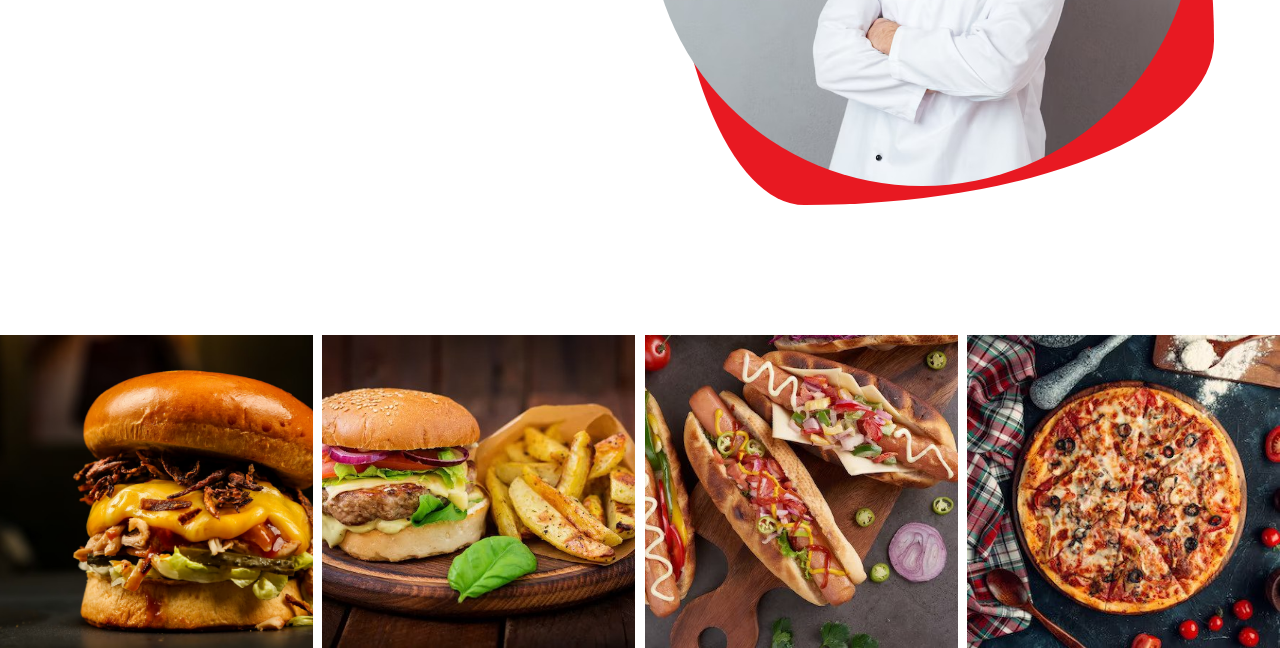
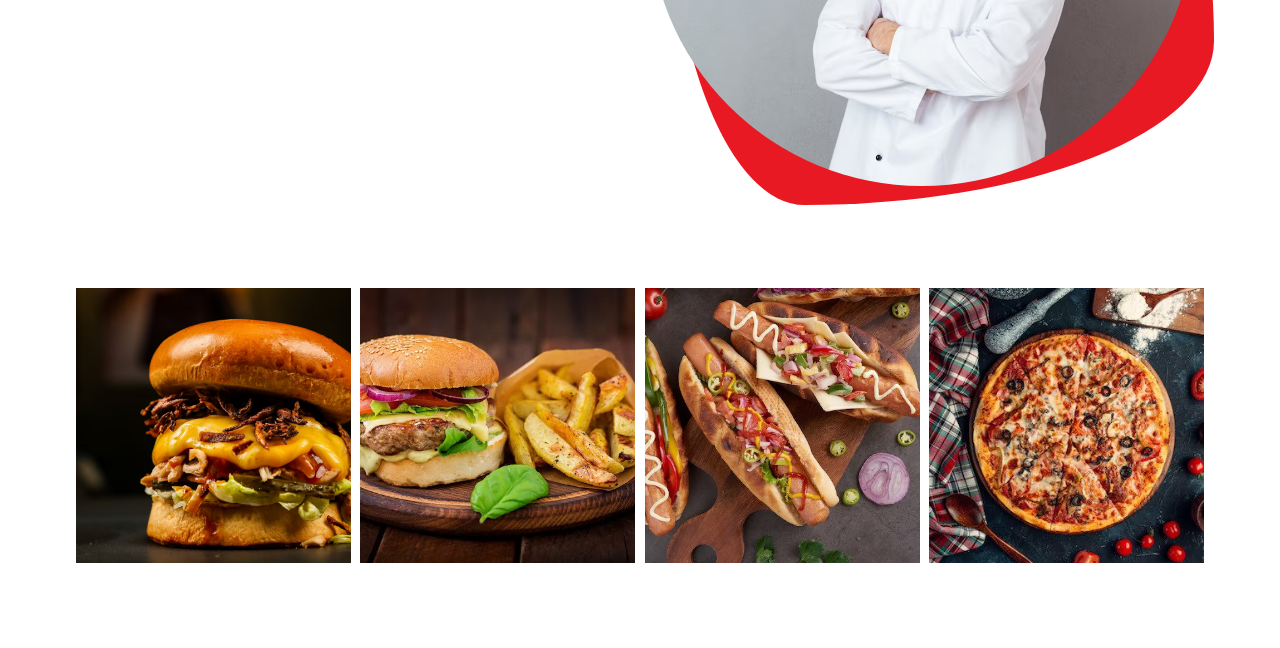
Before and after one commit to PedroPenhaa/Fast-Food_Web-Responsive, a plain HTML site: page index.html in a window 1280 px wide. Shown: the part 470-1118 px from the top of the page. After the commit the page ends 1080 px from the top, so only its background shows below. Drawn offline with Linux system fonts and the light colour scheme.

Commit message:
s-hero_Atu

```diff
--- a/index.html
+++ b/index.html
@@ -44,12 +44,6 @@
                         </div>
                     </div>
 
-
-                </div>
-            </section>
-
-
-            <section id="gallery">
                     <div class="gallery">
                         <div class="img-wrapper">
                             <img src="./img/gallery1.jpg" alt="">
@@ -63,9 +57,12 @@
                         <div class="img-wrapper">
                             <img src="./img/gallery4.jpg" alt="">
                         </div>
-
+                    </div>
                 </div>
             </section>
+
+
+
 
 
     </main>
--- a/sass/_home.scss
+++ b/sass/_home.scss
@@ -74,8 +74,7 @@ main{
                 border-radius: 61% 39% 75% 25% / 37% 70% 30% 63%;
             }
         }
-    }
-    #gallery{
+
         .gallery{
             margin-top: 10rem;
             display: grid;
@@ -97,4 +96,5 @@ main{
             }
         }
     }
+
 }
```
Also changed, not shown: css/main.css. Lines whose indentation alone changed are shown as unchanged.
